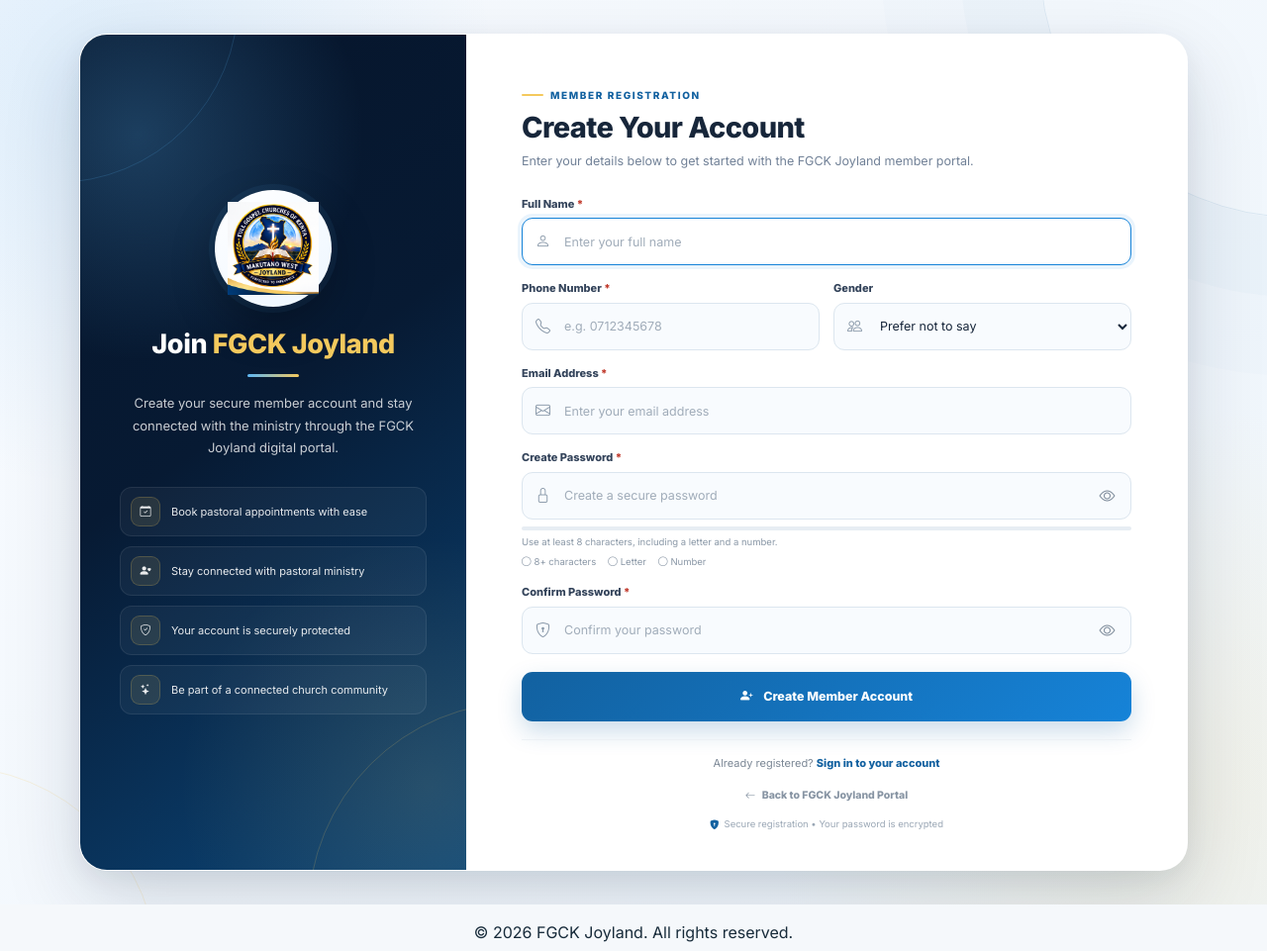
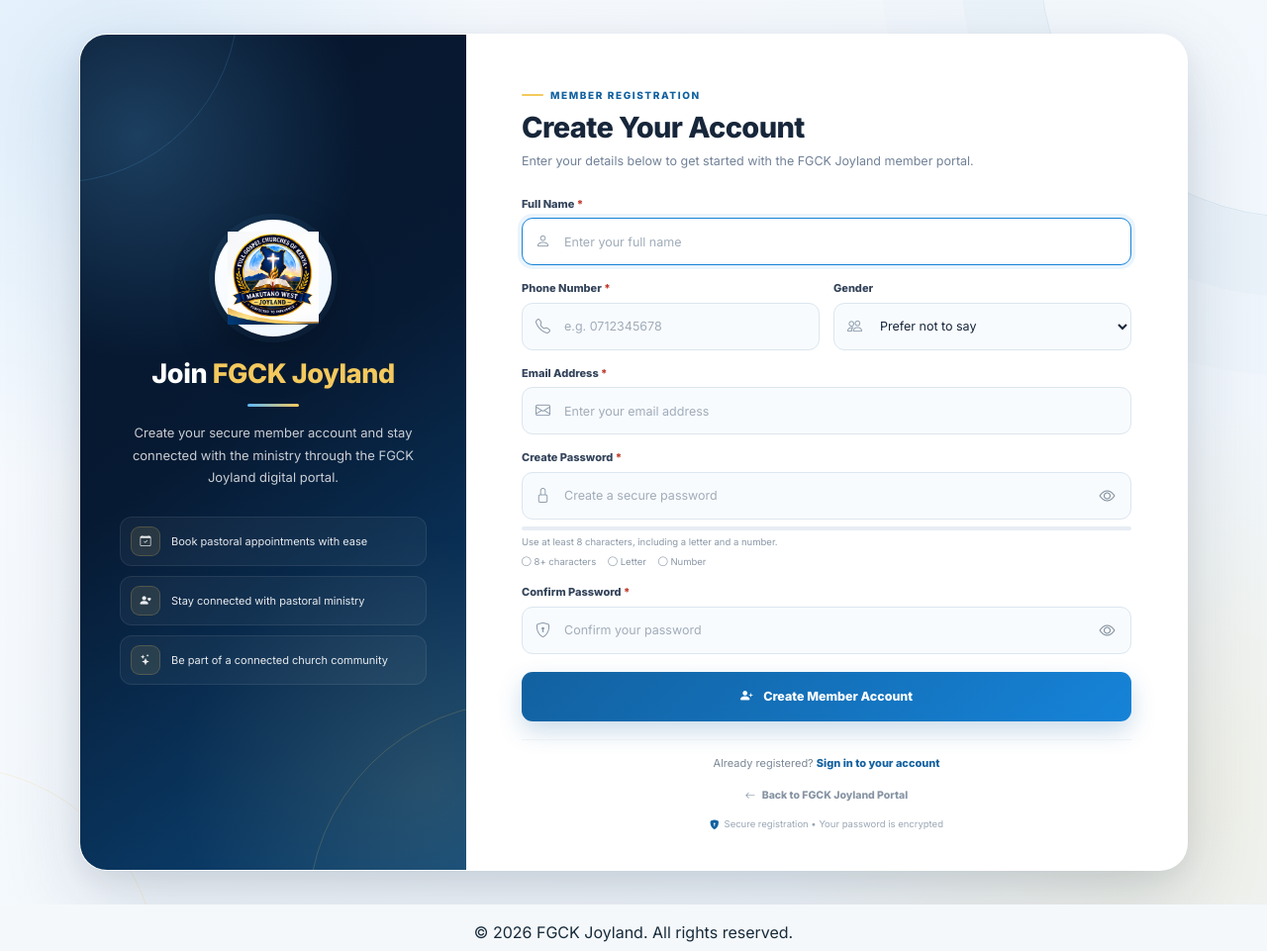
Before and after one commit to Emmanuel-rotich2/pastorconnect.live, a PHP site: page /auth/register in a window 1280 px wide. Shown: the top 961 px of the page at 99% size. Run offline with PHP 8.4, Linux system fonts and the light colour scheme; some libraries are stand-ins or nearby versions.

Commit message:
joyland commit

```diff
--- a/auth/register.php
+++ b/auth/register.php
@@ -715,10 +715,6 @@ require __DIR__ . '/../includes/header.php';
                         <span>Stay connected with pastoral ministry</span>
                     </div>
                     <div class="fgck-benefit">
-                        <span class="fgck-benefit-icon"><i class="bi bi-shield-check"></i></span>
-                        <span>Your account is securely protected</span>
-                    </div>
-                    <div class="fgck-benefit">
                         <span class="fgck-benefit-icon"><i class="bi bi-stars"></i></span>
                         <span>Be part of a connected church community</span>
                     </div>
```
